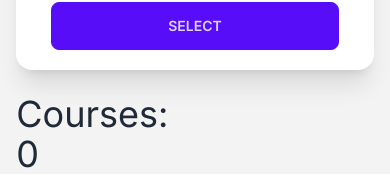
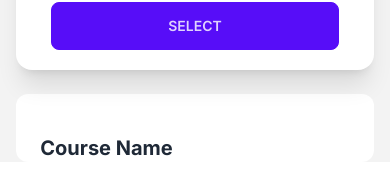
Before and after one commit to im3az/course-registration-app, a React (Vite) app: page / in a window 390 px wide. Shown: the part 4510-4685 px from the top of the page. Built offline with nearby package versions, Linux system fonts and the light colour scheme.

Commit message:
course add functionality added with card section

```diff
--- a/src/App.jsx
+++ b/src/App.jsx
@@ -8,7 +8,12 @@ function App() {
   const [cart, setCart] = useState([]);
 
   const handleAddToCart = (card) => {
-    setCart([...cart, card]);
+    const isExist = cart.find((item) => item.id == card.id);
+    if (isExist) {
+      return alert("Already added");
+    } else {
+      setCart([...cart, card]);
+    }
   };
 
   return (
--- /dev/null
+++ b/src/Components/Cart Items/CartItem.jsx
@@ -0,0 +1,16 @@
+// import PropTypes from "prop-types";
+
+// const CartItem = ({ course }) => {
+//   const { title } = course;
+//   return (
+//     <div className="my-2">
+//       <li className="list-disc text-[#777676]">{title}</li>
+//     </div>
+//   );
+// };
+
+// CartItem.propTypes = {
+//   course: PropTypes.object,
+// };
+
+// export default CartItem;
--- a/src/Components/Cart/Cart.jsx
+++ b/src/Components/Cart/Cart.jsx
@@ -1,10 +1,16 @@
 import PropTypes from "prop-types";
+// import CartItem from "../Cart Items/CartItem";
 
 const Cart = ({ cart }) => {
 
   return (
-    <div className=" w-1/3">
-      <h1 className="text-4xl">Courses: {cart.length}</h1>
+    <div className="md:w-96 px-6 pt-6 lg:ml-10 rounded-xl bg-white">
+      <div>
+        <h1 className="text-xl font-bold my-4">Course Name</h1>
+        {cart.map((course, idx) => (
+          <li key={idx} className="my-2 list-disc text-[#777676]">{course.title}</li>
+        ))}
+      </div>
     </div>
   );
 };
```
